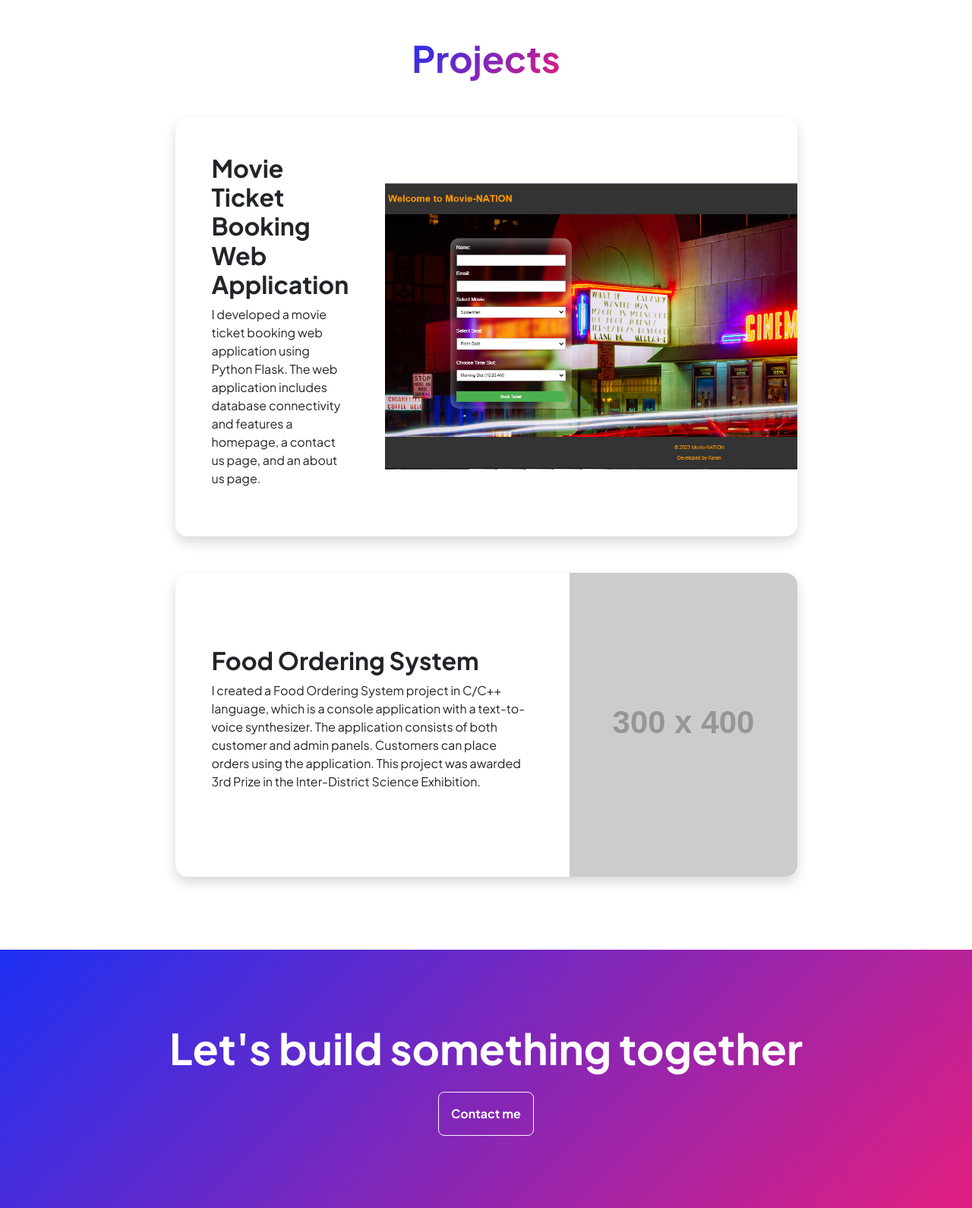
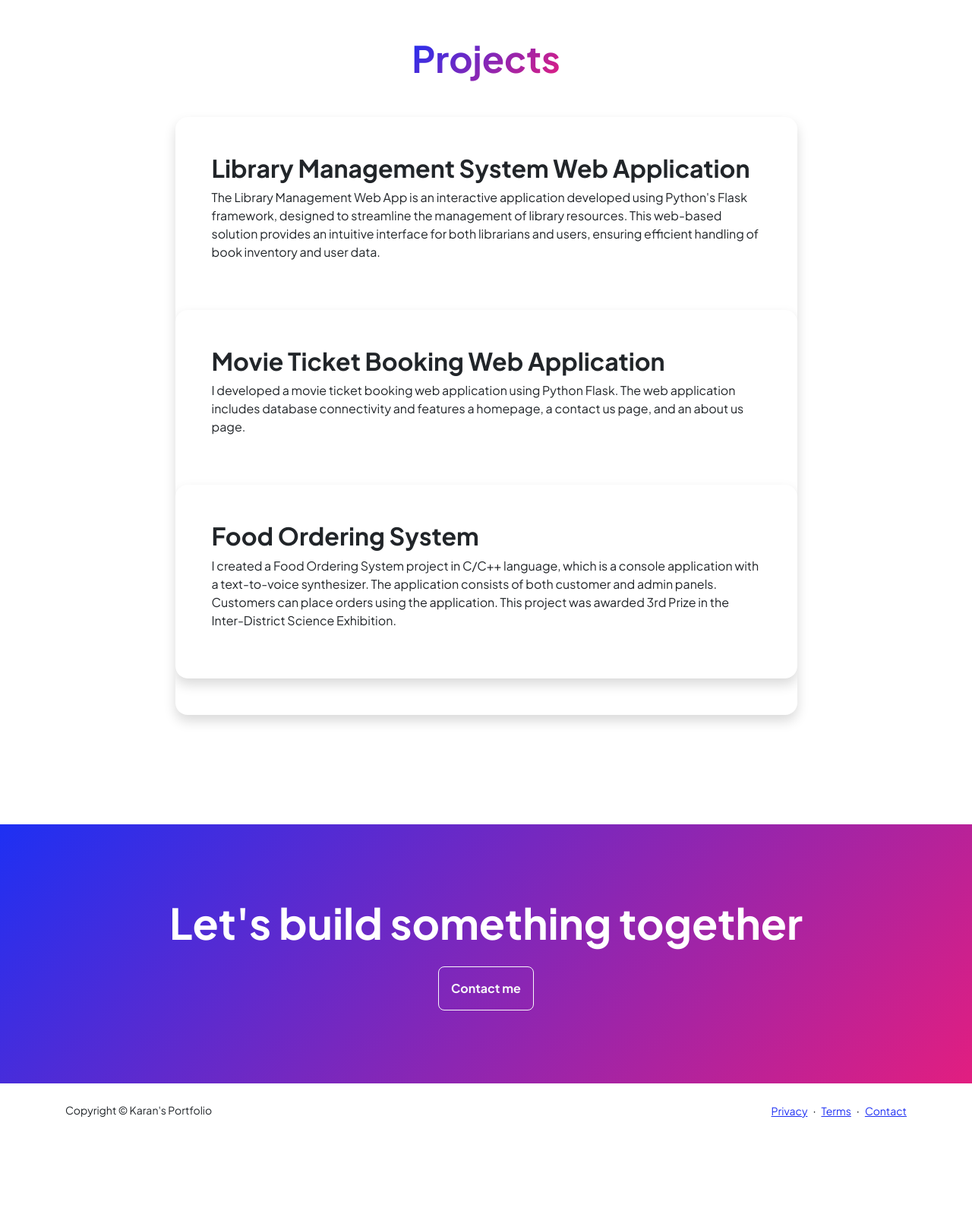
Before and after one commit to Karan-Verma1/portfolio, a Flask app: page /projects in a window 1280 px wide. Shown: the part 72-1662 px from the top of the page at 76% size. After the commit the page ends 1543 px from the top, so only its background shows below. Run offline with Flask 3, Linux system fonts and the light colour scheme; grey boxes labelled with a size stand in for pictures from a placeholder-image service; some libraries are stand-ins or nearby versions.

Commit message:
Update projects.html

```diff
--- a/templates/projects.html
+++ b/templates/projects.html
@@ -8,6 +8,15 @@
             </div>
             <div class="row gx-5 justify-content-center">
                 <div class="col-lg-11 col-xl-9 col-xxl-8">
+                     <!-- Project Card 0-->
+                    <div class="card overflow-hidden shadow rounded-4 border-0 mb-5">
+                        <div class="card-body p-0">
+                            <div class="d-flex align-items-center">
+                                <div class="p-5">
+                                    <h2 class="fw-bolder">Library Management System Web Application</h2>
+                                    <p>The Library Management Web App is an interactive application developed using Python's Flask framework, designed to streamline the management of library resources. This web-based solution provides an intuitive interface for both librarians and users, ensuring efficient handling of book inventory and user data.</p>
+                        </div>
+                    </div>
                     <!-- Project Card 1-->
                     <div class="card overflow-hidden shadow rounded-4 border-0 mb-5">
                         <div class="card-body p-0">
@@ -15,9 +24,6 @@
                                 <div class="p-5">
                                     <h2 class="fw-bolder">Movie Ticket Booking Web Application</h2>
                                     <p>I developed a movie ticket booking web application using Python Flask. The web application includes database connectivity and features a homepage, a contact us page, and an about us page.</p>
-                                </div>
-                                <img class="img-fluid" src="{{ url_for('static', filename='project1.PNG') }}" alt="..." />
-                            </div>
                         </div>
                     </div>
                     <!-- Project Card 2-->
@@ -27,9 +33,6 @@
                                 <div class="p-5">
                                     <h2 class="fw-bolder">Food Ordering System</h2>
                                     <p>I created a Food Ordering System project in C/C++ language, which is a console application with a text-to-voice synthesizer. The application consists of both customer and admin panels. Customers can place orders using the application. This project was awarded 3rd Prize in the Inter-District Science Exhibition.</p>
-                                </div>
-                                <img class="img-fluid" src="https://dummyimage.com/300x400/343a40/6c757d" alt="..." />
-                            </div>
                         </div>
                     </div>
                 </div>
```
